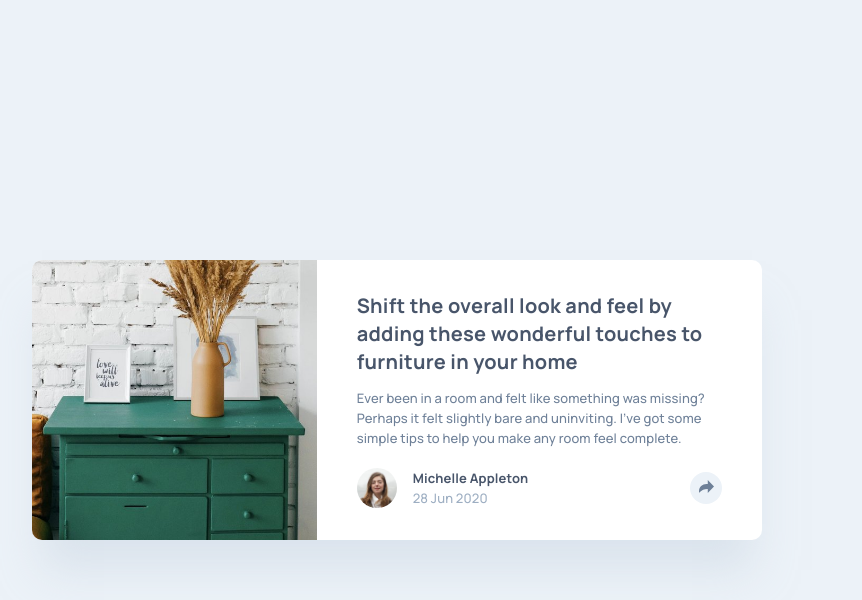
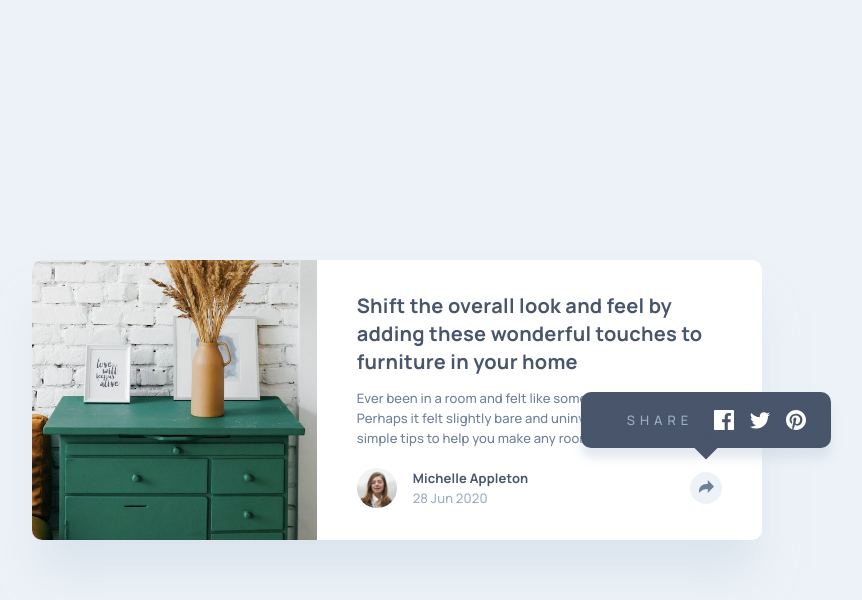
Before and after one commit to DavidMaillard/article-preview-component, a website: page index.html in a window 1280 px wide. Both pictures are taken after a click on the element 948 px from the left and 488 px from the top of the page. Shown: the whole page, without its empty margins (243-1105 px from the left). Drawn offline with Linux system fonts and the light colour scheme.

Commit message:
:sparkles: tooltip desktop

```diff
--- a/index.html
+++ b/index.html
@@ -53,5 +53,16 @@
   </div>
 </div>
 
+<script>
+  const $shareButton = document.querySelector('.share-button');
+  const $shareSection = document.querySelector('.share-section');
+
+  $shareButton.addEventListener('click', function(e) {
+    e.preventDefault();
+
+    $shareSection.classList.toggle('is-active');
+  })
+</script>
+
 </body>
 </html>
--- a/src/scss/base.scss
+++ b/src/scss/base.scss
@@ -20,7 +20,6 @@ body {
     background: #FFFFFF;
     box-shadow: 0px 40px 40px -10px rgba(201, 213, 225, 0.503415);
     border-radius: 10px;
-    overflow: hidden;
 
     @media (max-width: $mobileBreakpoint) {
       flex-direction: column;
@@ -29,6 +28,9 @@ body {
     .image-container {
       width: 39%;
       display: flex;
+      border-top-left-radius: 10px;
+      border-bottom-left-radius: 10px;
+      overflow: hidden;
 
       @media (max-width: $mobileBreakpoint) {
         width: 100%;
@@ -85,6 +87,7 @@ body {
       }
 
       .author-container {
+        position: relative;
         width: 100%;
         display: flex;
         align-items: center;
@@ -134,6 +137,7 @@ body {
         }
 
         .share-button {
+          position: relative;
           width: 32px;
           height: 32px;
           border-radius: 32px;
@@ -142,6 +146,7 @@ body {
           justify-content: center;
           background: #ECF2F8;
           cursor: pointer;
+          z-index: 3;
 
           svg {
             width: 15px;
@@ -154,7 +159,60 @@ body {
         }
 
         .share-section {
-          display: none;
+          position: absolute;
+          width: 250px;
+          right: 16px;
+          bottom: 60px;
+          transform: translate(50%, 10px);
+          background: #48556A;
+          box-shadow: 0px 10px 10px rgba(201, 213, 225, 0.503415);
+          border-radius: 10px;
+          display: flex;
+          align-items: center;
+          justify-content: center;
+          padding: 18px;
+          z-index: 2;
+          opacity: 0;
+          pointer-events: none;
+
+          &:before {
+            content: '';
+            position: absolute;
+            bottom: -12px;
+            left: 50%;
+            transform: translate(-50%, -4px) rotate(45deg);
+            width: 17px;
+            height: 17px;
+            background: #48556A;
+          }
+
+          &.is-active {
+            transition: opacity ease-out .2s, transform ease-out .2s;
+            will-change: opacity, transform;
+            opacity: 1;
+            pointer-events: auto;
+            transform: translateX(50%);
+          }
+
+          .share-heading {
+            font-style: normal;
+            font-weight: 200;
+            font-size: 13px;
+            line-height: 20px;
+            letter-spacing: 5px;
+            color: #9DAEC2;
+            text-transform: uppercase;
+            margin: 0 21px 0;
+          }
+
+          .share-link {
+            display: flex;
+            margin-right: 16px;
+
+            &:last-child {
+              margin-right: 0;
+            }
+          }
         }
       }
     }
```
Also changed, not shown: css/site.combined.min.css, 1 other file.
